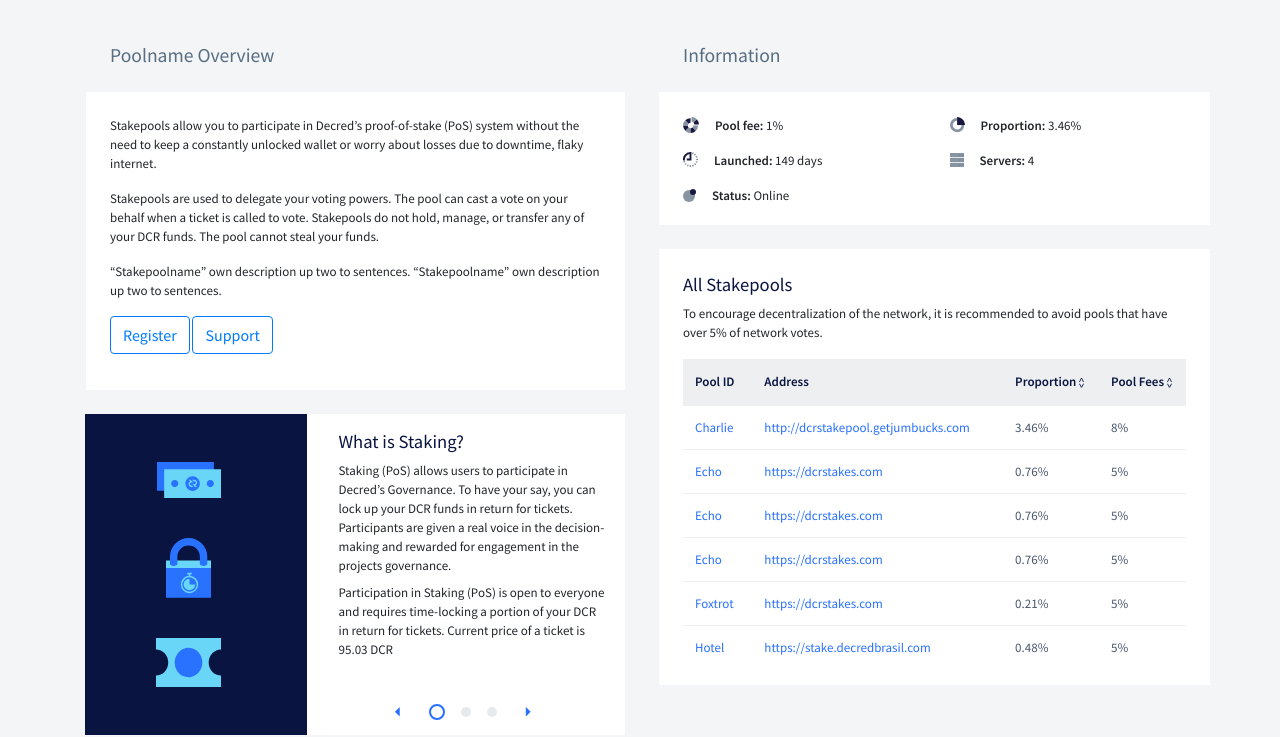
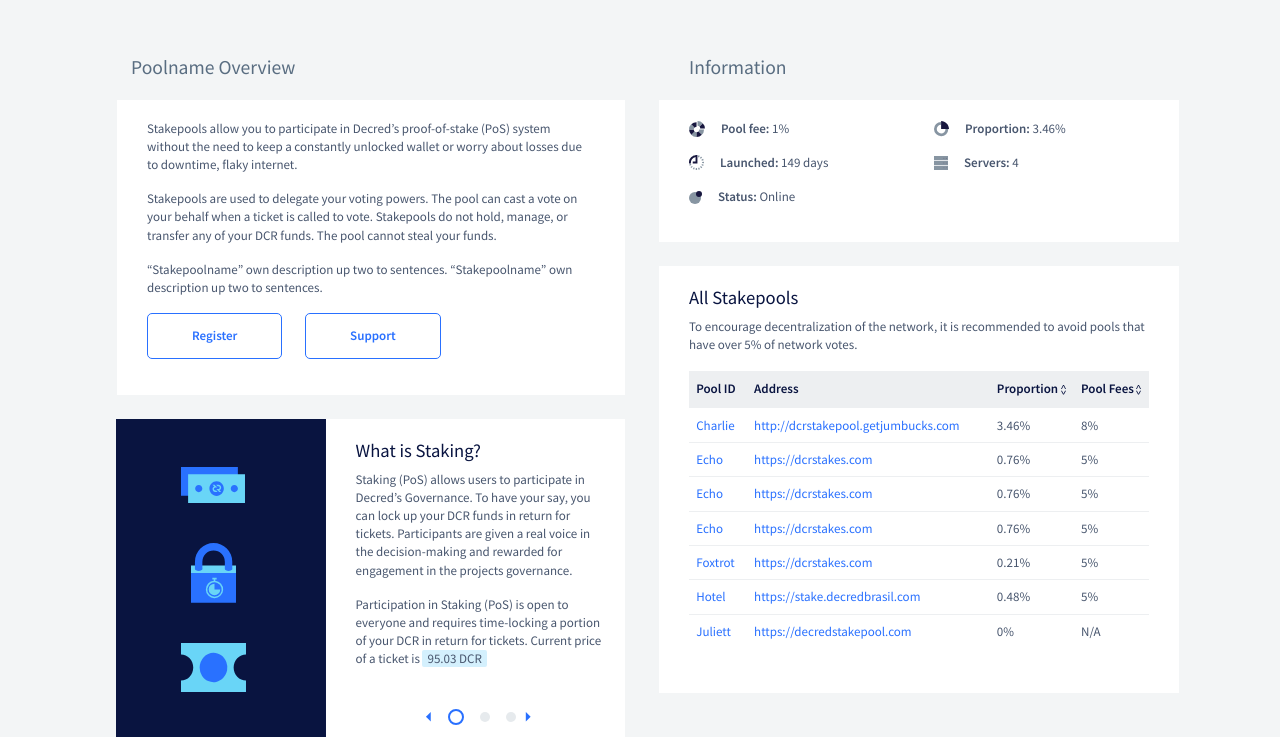
Before and after one commit to TUXCMD/dcrstakepooltheme-new, a plain HTML site: page index.html in a window 1280 px wide. Shown: the part 65-802 px from the top of the page. Drawn offline with nearby package versions, Linux system fonts and the light colour scheme.

Commit message:
Home refactor

```diff
--- a/index.html
+++ b/index.html
@@ -15,7 +15,7 @@
 
   <body>
 
-    <nav class="site-header sticky-top py-3 mb-5">
+    <nav class="site-header sticky-top py-3">
       <div class="container">
           <div class="row mx-3 mx-lg-0">
             <div class="col-2 px-0 px-md-3">
@@ -75,72 +75,73 @@
       </ul>
     </nav>
 
-    <div class="container home mb-5">
-      <div class="row">
+    <section class="site-content">
+      <div class="container">
+        <div class="row mx-3">
           <div class="col-md-6 col-12">
             <div class="row mr-3">
-            <div class="col-12 ml-3 mb-3 px-4">
-              <h1>Poolname Overview</h1>
+              <section class="block">
+                <div class="col-12 block__title">
+                  <h1><span>Poolname Overview</span></h1>
                 </div>
-            <div class="col-12 ml-3 mb-4 px-4 pt-4 pb-1 bg-white home--white-block">
-              <p class="home--block__agendas">Stakepools allow you to participate in Decred’s proof-of-stake (PoS) system without the need to keep a constantly unlocked wallet or worry about losses due to downtime, flaky internet.</p>
+                <div class="col-12 ml-3 mb-4 block__content">
+                  <p>Stakepools allow you to participate in Decred’s proof-of-stake (PoS) system without the need to keep a constantly unlocked wallet or worry about losses due to downtime, flaky internet.</p>
 
-              <p class="home--block__agendas">Stakepools are used to delegate your voting powers. The pool can cast a vote on your behalf when a ticket is called to vote. Stakepools do not hold, manage, or transfer any of your DCR funds. The pool cannot steal your funds.</p>
+                  <p>Stakepools are used to delegate your voting powers. The pool can cast a vote on your behalf when a ticket is called to vote. Stakepools do not hold, manage, or transfer any of your DCR funds. The pool cannot steal your funds.</p>
 
-              <p class="home--block__agendas">“Stakepoolname” own description up two to sentences. “Stakepoolname” own description up two to sentences. </p>
-              <div class="mb-3">
+                  <p>“Stakepoolname” own description up two to sentences. “Stakepoolname” own description up two to sentences. </p>
                   <a href="#" class="btn btn-outline-primary d-lg-inline-block d-block mb-3">Register</a>
                   <a href="#" class="btn btn-outline-primary d-lg-inline-block d-block mb-3">Support</a>
                 </div>
-            </div>
+              </section>
             </div>
             <div class="main-carousel">
               <div class="carousel-cell">
                 <div class="row">
-                <div class="col-lg-5 col-12 p-5 home--white-block" style="background-color: #091440;">
+                  <div class="col-lg-5 col-12 p-5 main-carousel__image-container">
                     <div class="row">
                       <div class="col-lg-12 col-4 d-flex justify-content-center align-items-center mb-lg-4"><img src="img/group-505.svg" alt=""></div>
                       <div class="col-lg-12 col-4 d-flex justify-content-center align-items-center mb-lg-4 pt-lg-3 pt-0"><img src="img/group-510.svg" alt=""></div>
                       <div class="col-lg-12 col-4 d-flex justify-content-center align-items-center pt-lg-3 pt-0"><img src="img/group-511.svg" alt=""></div>
                     </div>
                   </div>
-                <div class="col-lg-7 col-12 py-3 bg-white home--white-block">
-                  <h2 class="px-3">What is Staking?</h2>
-                  <p class="home--block__agendas px-3 mb-2">Staking (PoS) allows users to participate in Decred’s Governance. To have your say, you can lock up your DCR funds in return for tickets. Participants are given a real voice in the decision-making and rewarded for engagement in the projects governance.</p>
-                  <p class="home--block__agendas px-3 mb-2">Participation in Staking (PoS) is open to everyone and requires time-locking a portion of your DCR in return for tickets. Current price of a ticket is <span class="span--box">95.03 DCR</span></p>
+                  <div class="col-lg-7 col-12 block__content">
+                    <h2>What is Staking?</h2>
+                    <p>Staking (PoS) allows users to participate in Decred’s Governance. To have your say, you can lock up your DCR funds in return for tickets. Participants are given a real voice in the decision-making and rewarded for engagement in the projects governance.</p>
+                    <p>Participation in Staking (PoS) is open to everyone and requires time-locking a portion of your DCR in return for tickets. Current price of a ticket is <span>95.03 DCR</span></p>
                   </div>
                 </div>
               </div>
               <div class="carousel-cell">
                 <div class="row">
-                <div class="col-lg-5 col-12 p-5 home--white-block" style="background-color: #091440;">
+                  <div class="col-lg-5 col-12 p-5 main-carousel__image-container">
                     <div class="row">
                       <div class="col-lg-12 col-6 d-flex justify-content-center align-items-center mb-lg-4"><img src="img/group-517.svg" alt=""></div>
                       <div class="col-lg-12 col-6 d-flex justify-content-center align-items-center mb-lg-4 pt-lg-5 pt-0"><img src="img/group-519.svg" alt=""></div>
                     </div>
                   </div>
-                <div class="col-lg-7 col-12 py-3 bg-white home--white-block">
-                  <h2 class="px-3">What are Tickets?</h2>
-                  <p class="home--block__agendas px-3 mb-2">The purpose of these tickets is twofold:
+                  <div class="col-lg-7 col-12 block__content">
+                    <h2>What are Tickets?</h2>
+                    <p>The purpose of these tickets is twofold:
                     - Firstly they serve an automatic function of voting on the validity of new blocks.
                     - Secondly they grant the right to partake in the decision-making processes which determines the future of Decred.</p>
-                  <p class="home--block__agendas px-3 mb-2">The process of staking is essentially like a lottery, where tickets are chosen to vote randomly.</p>
+                    <p>The process of staking is essentially like a lottery, where tickets are chosen to vote randomly.</p>
                   </div>
                 </div>
               </div>
               <div class="carousel-cell">
                 <div class="row">
-                <div class="col-lg-5 col-12 p-5 home--white-block" style="background-color: #091440;">
+                  <div class="col-lg-5 col-12 p-5 main-carousel__image-container">
                     <div class="row">
                       <div class="col-lg-12 col-6 d-flex justify-content-center align-items-center mb-lg-4"><img src="img/group-442.svg" alt=""></div>
                       <div class="col-lg-12 col-6 d-flex justify-content-center align-items-center mb-lg-4 pt-lg-5 pt-0"><img src="img/group-526.svg" alt=""></div>
                     </div>
                   </div>
-                <div class="col-lg-7 col-12 py-3 bg-white home--white-block">
-                  <h2 class="px-3">Profitability</h2>
-                  <p class="home--block__agendas px-3 mb-2">A successful vote returns the participant the original cost of the ticket and a part of the blockreward as profit.</p>
-                  <p class="home--block__agendas px-3 mb-2">In case the vote misses (0.5% probability), original cost of the ticket is safely returned without the reward. Average time for a px-4 ticket to vote is within 28 days and maximum up to 142 days.</p>
-                  <p class="home--block__agendas px-3 mb-2">The voting reward is currently <span class="span--box">1.22 DCR</span> and adds up to an annual return of <span class="span--box">16.14%</span></p>
+                  <div class="col-lg-7 col-12 block__content">
+                    <h2>Profitability</h2>
+                    <p>A successful vote returns the participant the original cost of the ticket and a part of the blockreward as profit.</p>
+                    <p>In case the vote misses (0.5% probability), original cost of the ticket is safely returned without the reward. Average time for a px-4 ticket to vote is within 28 days and maximum up to 142 days.</p>
+                    <p>The voting reward is currently <span>1.22 DCR</span> and adds up to an annual return of <span>16.14%</span></p>
                   </div>
                 </div>
               </div>
@@ -148,21 +149,22 @@
           </div>
           <div class="col-md-6 col-12">
             <div class="row ml-1">
-            <div class="col-12 mb-3 px-4">
-              <h1>Information</h1>
+              <section class="block">
+                <div class="col-12 block__title">
+                  <h1><span>Information</span></h1>
                 </div>
-            <div class="col-12 mb-4 px-4 pt-4 pb-1 bg-white home--white-block">
+                <div class="col-12 mb-4 block__content">
                   <div class="row mb-3">
                     <div class="col-6">
                       <div class="d-lg-flex align-items-start align-items-lg-center">
                         <img class="mb-lg-0 mb-1" src="img/group-1079.svg" alt="">
-                    <p class="home--white-block__agendas ml-lg-3 mb-0"><span class="font-weight-bold">Pool fee:</span> 1%</p>
+                        <p class="ml-lg-3 mb-0"><strong>Pool fee:</strong> 1%</p>
                       </div>
                     </div>
                     <div class="col-6">
                       <div class="d-lg-flex align-items-start align-items-lg-center">
                         <img class="mb-lg-0 mb-1" src="img/circular-graphic-with-quarter-portion.svg" alt="">
-                    <p class="home--white-block__agendas ml-lg-3 mb-0"><span class="font-weight-bold">Proportion:</span> 3.46%</p>
+                        <p class="ml-lg-3 mb-0"><strong>Proportion:</strong> 3.46%</p>
                       </div>
                     </div>
                   </div>
@@ -170,13 +172,13 @@
                     <div class="col-6">
                       <div class="d-lg-flex align-items-start align-items-lg-center">
                         <img class="mb-lg-0 mb-1" src="img/group-1342.svg" alt="">
-                    <p class="home--white-block__agendas ml-lg-3 mb-0"><span class="font-weight-bold">Launched:</span> 149 days</p>
+                        <p class="ml-lg-3 mb-0"><strong>Launched:</strong> 149 days</p>
                       </div>
                     </div>
                     <div class="col-6">
                       <div class="d-lg-flex align-items-start align-items-lg-center">
                         <img class="mb-lg-0 mb-1" src="img/servers.svg" alt="">
-                    <p class="home--white-block__agendas ml-lg-3 mb-0"><span class="font-weight-bold">Servers:</span> 4</p>
+                        <p class="ml-lg-3 mb-0"><strong>Servers:</strong> 4</p>
                       </div>
                     </div>
                   </div>
@@ -184,21 +186,17 @@
                     <div class="col-6">
                       <div class="d-lg-flex align-items-start align-items-lg-center">
                         <img class="mb-lg-0 mb-1" src="img/status.svg" alt="">
-                    <p class="home--white-block__agendas ml-lg-3 mb-0"><span class="font-weight-bold">Status:</span> Online</p>
-                  </div>
-                </div>
-                <div class="col-6">
-                  <div class="d-lg-flex align-items-start align-items-lg-center">
-
+                        <p class="ml-lg-3 mb-0"><strong>Status:</strong> Online</p>
                       </div>
                     </div>
                   </div>
                 </div>
+              </section>
             </div>
             <div class="row ml-1">
-            <div class="col-12 mb-4 px-4 pt-4 pb-1 bg-white home--white-block">
+              <div class="col-12 block__content">
                 <h2>All Stakepools</h2>
-              <p class="home--block__agendas">To encourage decentralization of the network, it is recommended to avoid pools that have over 5% of network votes.</p>
+                <p>To encourage decentralization of the network, it is recommended to avoid pools that have over 5% of network votes.</p>
                 <div class="table-scroll-y text-nowrap mb-4">
                   <table class="dtVerticalScroll table" cellspacing="0" width="100%">
                     <thead class="thead-light">
@@ -264,6 +262,7 @@
           </div>
         </div>
       </div>
+    </section>
 
     <footer class="footer">
       <div class="container">
--- a/scss/partials/_carousels.scss
+++ b/scss/partials/_carousels.scss
@@ -1,5 +1,9 @@
 .main-carousel {
 	margin-bottom: 20px;
+
+	&__image-container {
+		background-color: #091440;
+	}
 
 	.carousel-cell {
 		width: 100%;
@@ -20,7 +24,7 @@
 
 	/* position dots in carousel */
 	.flickity-page-dots {
-		left: 20%;
+		left: 22%;
 		bottom: 15px;
 		cursor: pointer;
 		@include media-breakpoint-down(md) {
--- a/scss/partials/_layout.scss
+++ b/scss/partials/_layout.scss
@@ -94,6 +94,40 @@
 			@extend .block__description;
 			background-color: #fff;
 			margin-bottom: 20px;
+		}
+	}
+
+	&__content {
+		background-color: #fff;
+		padding: 20px 30px;
+
+		p {
+			color: #48566e;
+			line-height: 1.4;
+		}
+
+		span {
+		    border-radius: 2px;
+		    background-color: #d4f0fd;
+		    padding: 0 5px;
+		    color: #48566e;
+		}
+
+		.btn-outline-primary {
+			margin-right: 20px;
+		    padding: 14px 44px;
+		    font-size: 13px;
+		    font-weight: 600;
+		    line-height: 1.23;
+		    letter-spacing: normal;
+		    color: #2970ff;
+		    border-radius: 5px;
+		    border: solid 1px #2970ff;
+
+		    &:hover {
+		    	background-color: #2970ff;
+    			color: #fff;
+		    }
 		}
 	}
 
--- a/scss/partials/_tables.scss
+++ b/scss/partials/_tables.scss
@@ -1,3 +1,7 @@
+.table th, .table td {
+	padding: 0.45rem;
+}
+
 .table {
 	.thead-light {
 
```
Also changed, not shown: voting.html (+6 -6 lines), style.css, 1 other file. Lines whose indentation alone changed are shown as unchanged.
